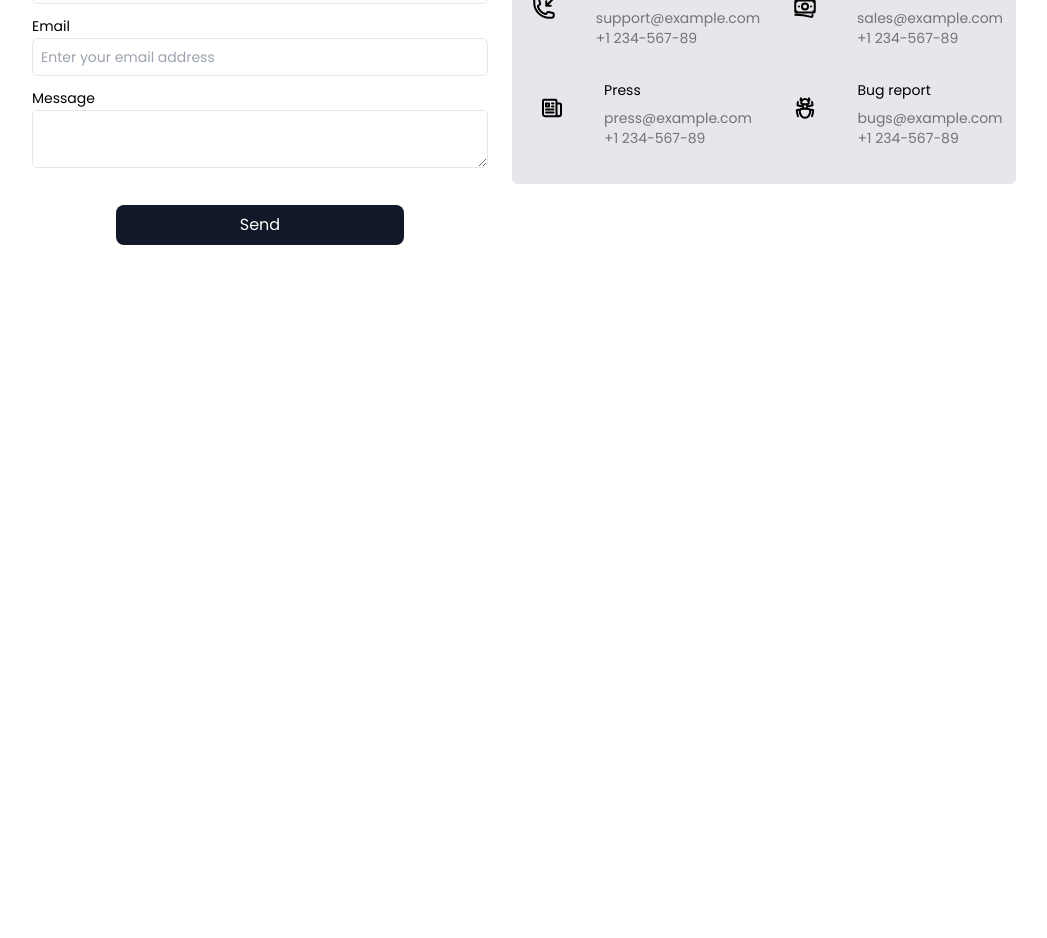
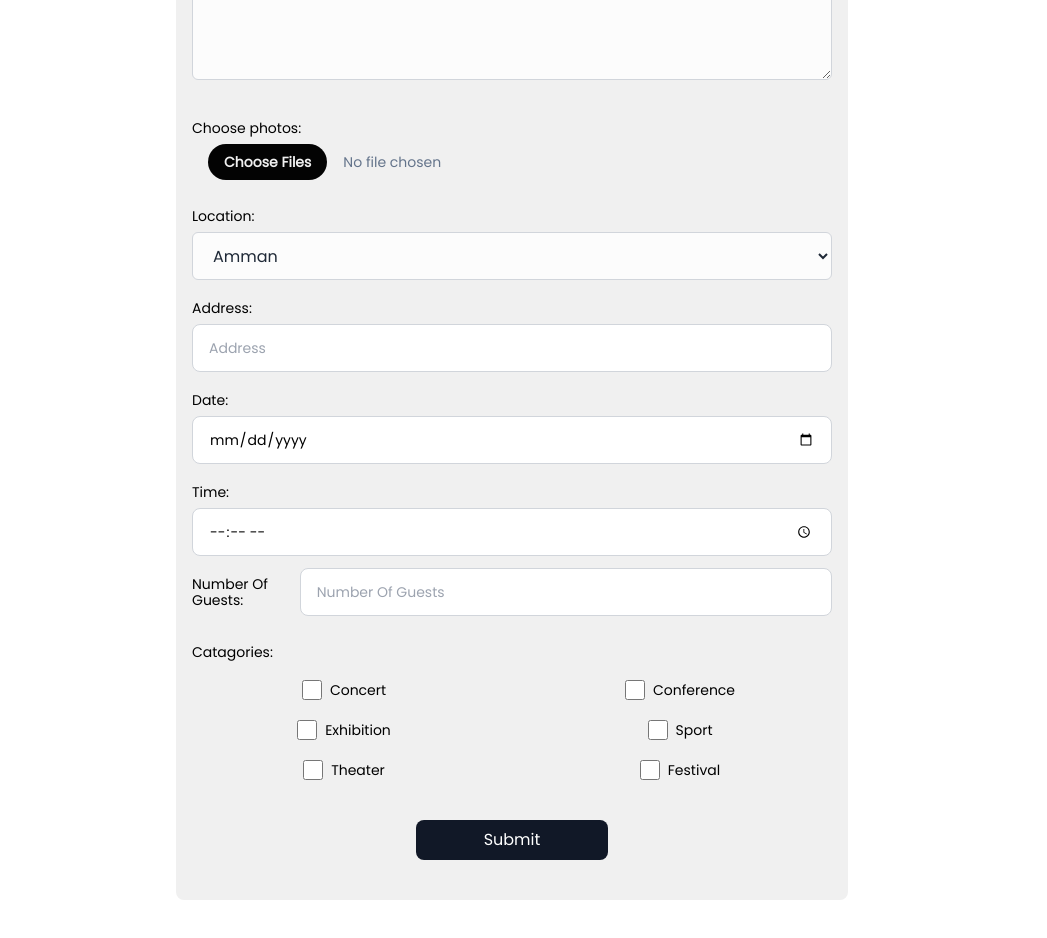
Before and after one commit to 202309-EKTA-JO-FSW/capstone-team-11, a Next.js app in the folder client/: page / in a window 1280 px wide. Shown: the part 320-1258 px from the top of the page, without its empty margins (128-1175 px from the left). Before the commit the page ends 800 px from the top, so only its background shows below. Built offline with nearby package versions, Linux system fonts and the light colour scheme.

Commit message:
edit event form

```diff
--- a/client/src/app/components/EventForm.jsx
+++ b/client/src/app/components/EventForm.jsx
@@ -1,18 +1,18 @@
 import React from 'react'
+const EventForm = () => {
 
-const EventForm = () => {
   return (
     <div className=" min-h-screen font-['Poppins']  ">
         <h1 className=' text-center'>Submit a new Event</h1>
 
   <div className=" bg-[#f0f0f0] pb-10 rounded-lg mx-auto md:max-w-2xl lg:max-w-2xl xl:max-w-2xl min-w-min ">
 
-    <form className='flex flex-col justify-center items-center w-full' action="">
+    <form className='flex flex-col justify-center items-center w-full' action="http://localhost:3001/events" method='post' enctype="multipart/form-data">
 
 
       <div className=" w-full px-4 flex flex-col mx-4  mb-3">
         <div className=" w-full  text-black py-2 font-medium leading-4">Event's Title:</div>
-        <input type="text" id="name" name="name" placeholder="Name"
+        <input type="text" name="title" placeholder="Title"
                className=" w-full px-4 h-12  border-gray-300 border box-border rounded-lg bg-opacity-8 text-black text-sm font-poppins font-medium  bg-white outline-none"></input>
       </div>
 
@@ -33,7 +33,7 @@ const EventForm = () => {
 
       <div className=" w-full px-4 flex flex-col mx-8  my-5">
       <div className=" w-full   text-black py-2 pb font-medium leading-4">Choose photos:</div>
-        <input type="file" id="file" name="file" placeholder="file"
+        <input type="file" name="images" placeholder="file" accept='image/*'
                className=" px-4 block w-full text-sm text-slate-500
                file:mr-4 file:py-2 file:px-4
                file:rounded-full file:border-0
@@ -43,7 +43,7 @@ const EventForm = () => {
       </div>
       <div className=" w-full px-4 flex flex-col mx-4  mb-3">
       <div className=" w-full   text-black py-2 font-medium leading-4">Location:</div>
-        <select className=" w-full px-4 resize-y h-12 border  border-gray-300 rounded-md bg-opacity-80 bg-white text-gray-800 text-base font-poppins font-medium outline-none">
+        <select name='location' className=" w-full px-4 resize-y h-12 border  border-gray-300 rounded-md bg-opacity-80 bg-white text-gray-800 text-base font-poppins font-medium outline-none">
             <option>Amman</option>
             <option>Ajloun</option>
             <option>Aqaba</option>
@@ -59,7 +59,7 @@ const EventForm = () => {
         </select>
       </div>
 
-      <div className=" w-full px-4 flex flex-col mx-4  mb-3">
+      <div name='location' className=" w-full px-4 flex flex-col mx-4  mb-3">
         <div className=" w-full  text-black py-2 font-medium leading-4">Address:</div>
         <input type="text" id="address" name="address" placeholder="Address"
                className=" w-full px-4   h-12  border-gray-300 border box-border rounded-lg bg-opacity-8 text-black text-sm font-poppins font-medium  bg-white outline-none"></input>
@@ -67,7 +67,7 @@ const EventForm = () => {
 
       <div className=" w-full px-4 flex flex-col mx-4  mb-3">
       <div className=" w-full  text-black py-2 font-medium leading-4">Date:</div>
-        <input type="date" id="date" name="date" placeholder="date"
+        <input type="date" max="2025-12-31" id="date" name="date" placeholder="date"
                className=" w-full px-4  h-12 border-gray-300 border box-border rounded-lg bg-opacity-8 text-black text-sm font-poppins font-medium  bg-white outline-none"></input>
       </div>
 
@@ -88,52 +88,38 @@ const EventForm = () => {
 
       <div className=" w-full px-4 flex items-center mb-5">
         <div className="  text-black py-2 font-medium leading-4">Number Of Guests:</div>
-        <input type="number" min={0}  id="guests" name="guests" placeholder="Number Of Guests"
+        <input type="number" min={0} name="guests" placeholder="Number Of Guests"
                className=" w-full px-4 h-12 border-gray-300 border box-border rounded-lg bg-opacity-8 text-black text-sm font-poppins font-medium  bg-white outline-none"></input>
       </div>
-      <div class=" w-full">
-    <div class="flex flex-col justify-center ">
+      <div className=" w-full">
+    <div className="flex flex-col justify-center ">
     <div className=" w-ful text-center text-black py-2 font-medium leading-4 self-start ml-4">Catagories:</div>
-    <div class="grid grid-cols-2 gap-x-0 gap-y-2 items-center">
-            <label class="flex justify-center  mt-3">
-                <input type="checkbox" class="form-checkbox h-5 w-5 "></input><span class="ml-2 ">label</span>
+    <div className="grid grid-cols-2 gap-x-0 gap-y-2 items-center">
+
+            <label className="flex justify-center  mt-3">
+                <input type="checkbox" className="form-checkbox h-5 w-5 " name='concert' value='concert'></input><span className="ml-2 ">Concert</span>
             </label>
 
-            <label class="flex justify-center  mt-3">
-                <input type="checkbox" class="form-checkbox h-5 w-5 "></input><span class="ml-2 ">label</span>
+            <label className="inline-flex justify-center mt-3">
+                <input type="checkbox" className="form-checkbox h-5 w-5 " name='conference' value='conference'></input><span className="ml-2 ">Conference</span>
             </label>
 
-            <label class="inline-flex justify-center mt-3">
-                <input type="checkbox" class="form-checkbox h-5 w-5 "></input><span class="ml-2 ">label</span>
+            <label className="inline-flex justify-center mt-3">
+                <input type="checkbox" className="form-checkbox h-5 w-5 " name='exhibition' value='exhibition'></input><span className="ml-2 ">Exhibition</span>
             </label>
 
-            <label class="inline-flex justify-center mt-3">
-                <input type="checkbox" class="form-checkbox h-5 w-5 "></input><span class="ml-2 ">label</span>
+            <label className="inline-flex justify-center mt-3">
+                <input type="checkbox" className="form-checkbox h-5 w-5 " name='sport' value='sport'></input><span className="ml-2 ">Sport</span>
             </label>
 
-            <label class="inline-flex justify-center mt-3">
-                <input type="checkbox" class="form-checkbox h-5 w-5 "></input><span class="ml-2 ">label</span>
+            <label className="inline-flex justify-center mt-3">
+                <input type="checkbox" className="form-checkbox h-5 w-5" name='theater' value='theater'></input><span className="ml-2 ">Theater</span>
             </label>
 
-            <label class="inline-flex justify-center mt-3">
-                <input type="checkbox" class="form-checkbox h-5 w-5"></input><span class="ml-2 ">label</span>
+            <label className="inline-flex justify-center mt-3">
+                <input type="checkbox" className="form-checkbox h-5 w-5 " name='festival' value='festival'></input><span className="ml-2 ">Festival</span>
             </label>
 
-            <label class="inline-flex justify-center mt-3">
-                <input type="checkbox" class="form-checkbox h-5 w-5 "></input><span class="ml-2 ">label</span>
-            </label>
-
-            <label class="inline-flex justify-center mt-3">
-                <input type="checkbox" class="form-checkbox h-5 w-5 "></input><span class="ml-2 ">label</span>
-            </label>
-
-            <label class="inline-flex justify-center mt-3">
-                <input type="checkbox" class="form-checkbox h-5 w-5 marker:"></input><span class="ml-2 ">label</span>
-            </label>
-
-            <label class="inline-flex justify-center mt-3">
-                <input type="checkbox" class="form-checkbox h-5 w-5 "></input><span class="ml-2 text-gray-700">label</span>
-            </label>
         </div>
     </div>
 </div>
@@ -141,7 +127,7 @@ const EventForm = () => {
 
 
       <div  className=" flex flex-col items-center pt-10 w-full px-4 ">
-        <button type="button" className="  px-4 cursor-pointer  w-48 min-w-20 max-w-72 h-10  border-0 box-border rounded-lg bg-gray-900 text-white text-base font-poppins leading-5 outline-none">Submit</button>
+        <button type="submit" className="  px-4 cursor-pointer  w-48 min-w-20 max-w-72 h-10  border-0 box-border rounded-lg bg-gray-900 text-white text-base font-poppins leading-5 outline-none">Submit</button>
       </div>
 
     </form>
--- a/client/src/app/page.js
+++ b/client/src/app/page.js
@@ -1,4 +1,5 @@
 import Contact from "./components/Contact";
+import EventForm from "./components/EventForm";
 import Test from "./components/Test";
 
 export default function Home() {
@@ -6,7 +7,8 @@ export default function Home() {
     <main className="flex min-h-screen flex-col items-center justify-between p-24">
       <div className="z-10 max-w-5xl w-full items-center justify-between font-mono text-sm lg:flex">
         {/* <Test /> */}
-        <Contact></Contact>
+        {/* <Contact></Contact> */}
+        <EventForm />
       </div>
     </main>
   );
```
